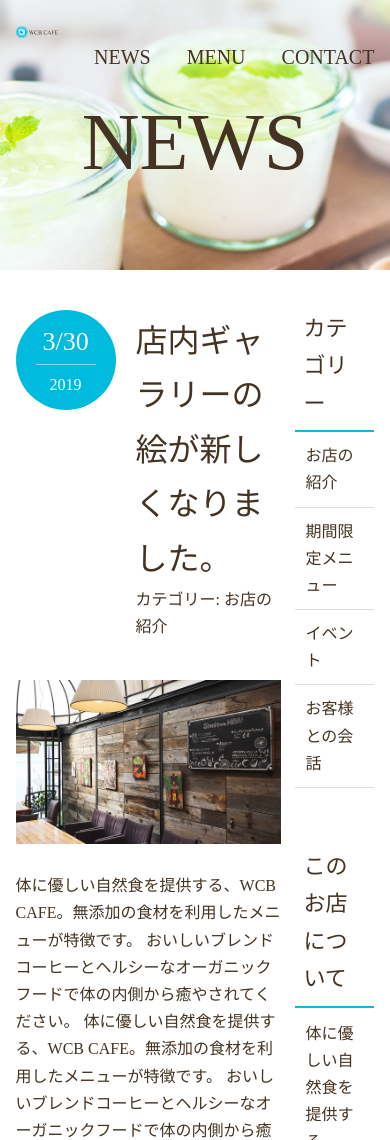
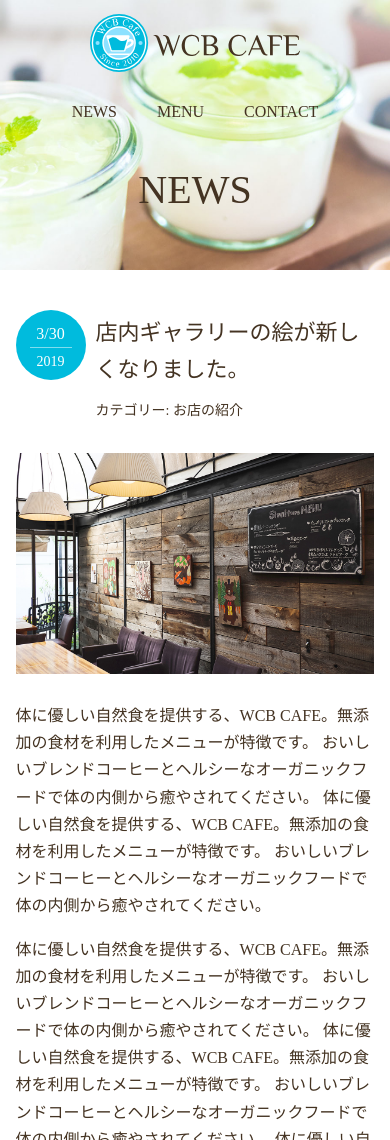
Before and after one commit to nishikawa-na/HTML-CSS, a plain HTML site: page MWCCafe/news.html in a window 390 px wide. Shown: the top 1140 px of the page. Drawn offline with Linux system fonts and the light colour scheme; some packages are replaced by stand-ins of ours; a web font is replaced by a local one.

Commit message:
Fix レスポンシブル対応

```diff
--- a/MWCCafe/css/style.css
+++ b/MWCCafe/css/style.css
@@ -180,3 +180,63 @@ aside p{
 .sub-menu a:hover{
   color: #0bd;
 }
+
+/* モバイル版 */
+@media(max-width: 600px){
+  .page-title{
+    font-size: 2.5rem;
+  }
+  /* Header */
+  .main-nav{
+    font-size: 1rem;
+    margin-top: 10px;
+  }
+  .main-nav li{
+    margin: 0 20px;
+  }
+  /* Home */
+  .home-content{
+    margin-top: 20px;
+  }
+  .page-header{
+    align-items: center;
+    flex-direction: column;
+  }
+  /* News */
+  .new-contents{
+    flex-direction: column;
+  }
+  article,
+  aside{
+    width: 100%;
+  }
+  #news .page-title{
+    margin-top: 30px;
+  }
+  aside{
+    margin-top: 60px;
+  }
+  .post-info{
+    margin-bottom: 30px;
+  }
+  .post-date{
+    width: 70px;
+    height: 70px;
+    font-size: 1rem;
+  }
+  .post-date span{
+    font-size: 0.875rem;
+    padding-top: 2px;
+  }
+  .post-title{
+    font-size: 1.375rem;
+  }
+  .post-cat{
+    font-size: 0.875rem;
+    margin-top: 10px;
+  }
+  .post-title,
+  .post-cat{
+    margin-left: 80px;
+  }
+}
--- a/MWCCafe/news.html
+++ b/MWCCafe/news.html
@@ -4,6 +4,7 @@
     <meta charset="utf-8">
     <title>WCB Cafe-News</title>
     <meta name="description" content="ブレンドコーヒーとヘルシーなオーガニックフードを提供するカフェ">
+    <meta name="viewport" content="width=device-width, initial-scale=1.0">
     <link rel="stylesheet" href="https://unpkg.com/ress/dist/ress.min.css">
     <link rel="stylesheet" href="css/style.css">
     <link rel="preconnect" href="https://fonts.googleapis.com">
```
Also changed, not shown: MWCCafe/index.html (+1 -0 lines).
